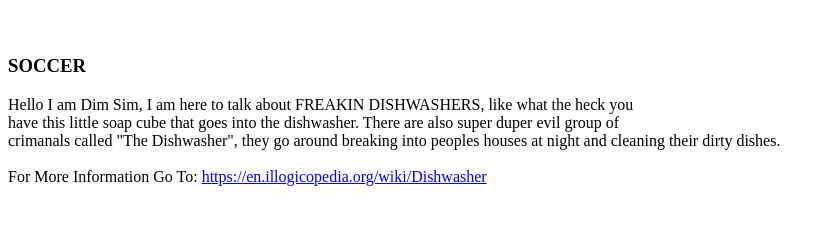
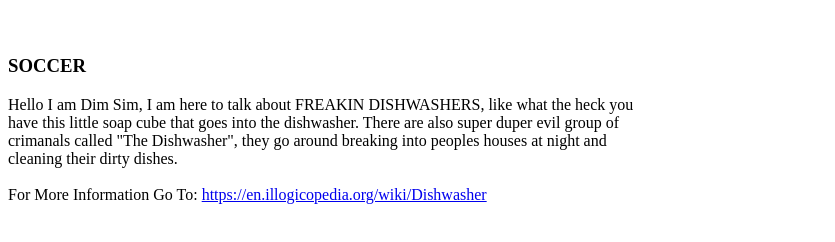
Before and after one commit to idiotresearch/idiotresearch.github.io, a plain HTML site: page index.html in a window 1280 px wide. Shown: the part 48-290 px from the top of the page, without its empty margins (0-835 px from the left). Drawn offline with Linux system fonts and the light colour scheme.

Commit message:
Update index.html

```diff
--- a/index.html
+++ b/index.html
@@ -13,7 +13,7 @@
         Hello I am Dim Sim, I am here to talk about FREAKIN DISHWASHERS, like what the heck you <br>
         have this little soap cube that goes into the dishwasher. There are also super duper
         evil group of <br> crimanals called "The Dishwasher", they go around breaking into peoples
-        houses at night and cleaning their dirty dishes.
+        houses at night and <br> cleaning their dirty dishes.
         <br>
         <br>
         For More Information Go To: <a href="https://en.illogicopedia.org/wiki/Dishwasher">
```
